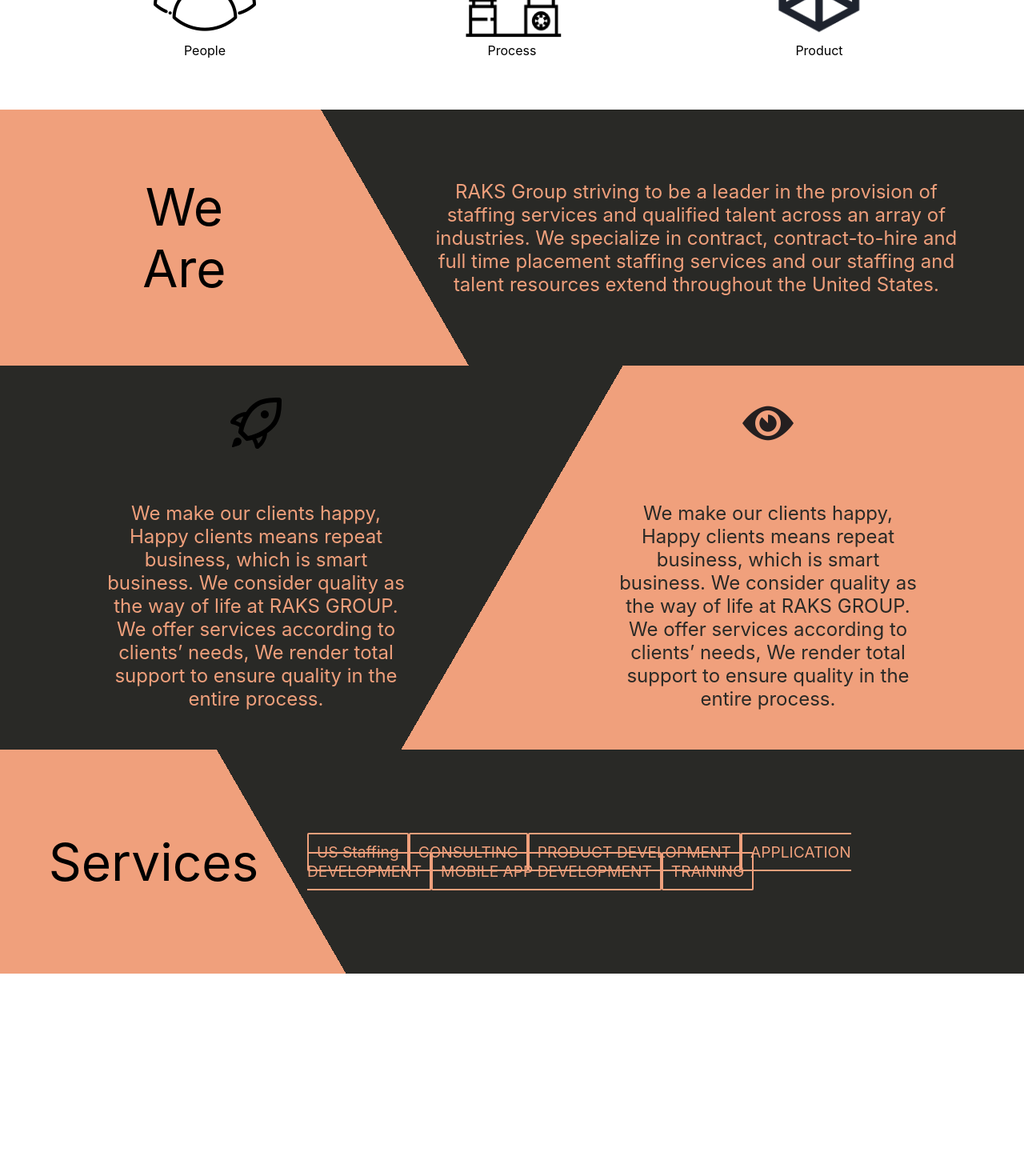
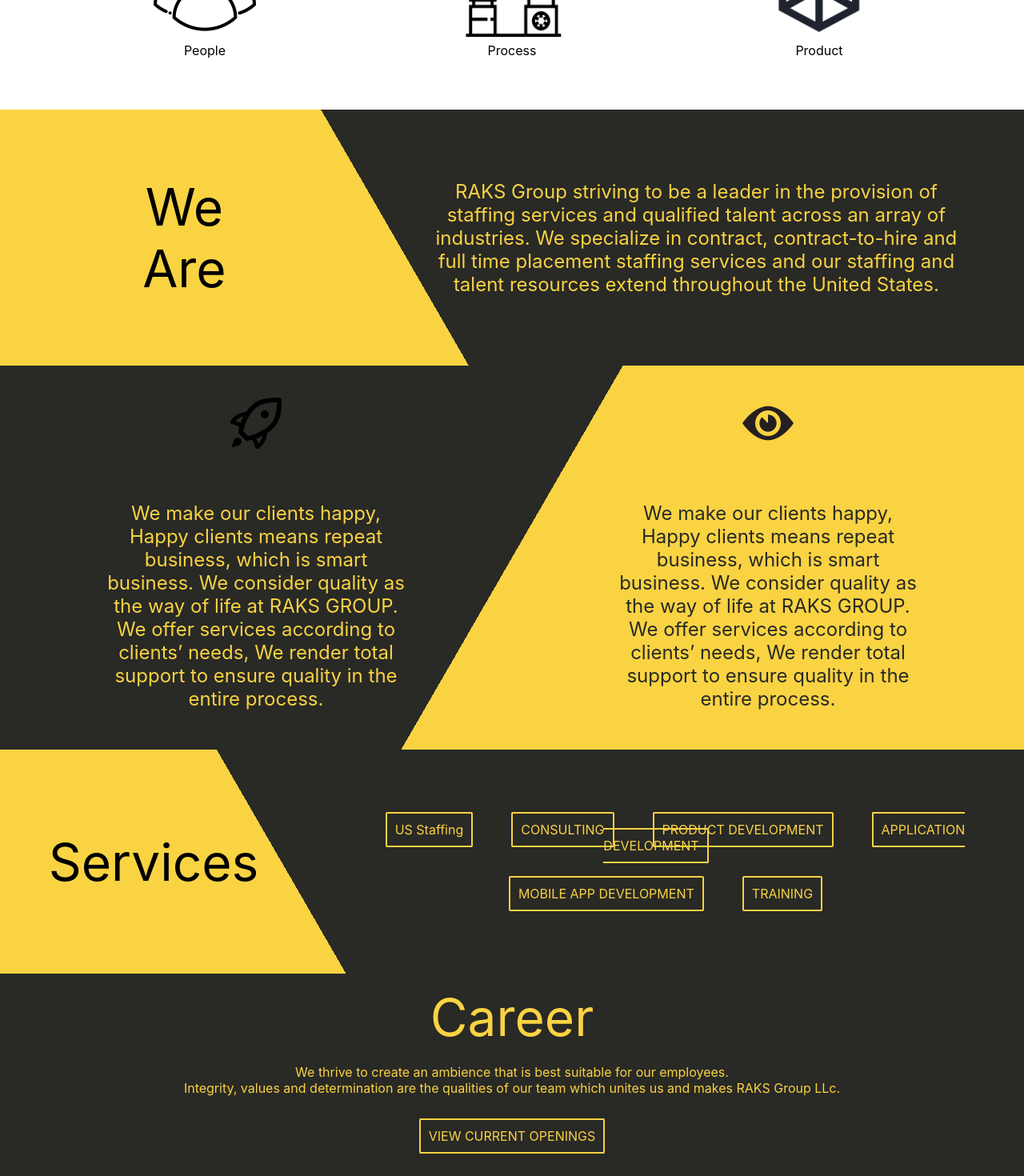
Before and after one commit to NithinKumarAlladi/RAKSGroup, a React (Create React App) app: page /#/ in a window 1280 px wide. Shown: the part 943-2413 px from the top of the page at 80% size. Before the commit the page ends 2160 px from the top, so only its background shows below. Built offline with nearby package versions, Linux system fonts and the light colour scheme.

Commit message:
Home page finished.

```diff
--- a/src/App.css
+++ b/src/App.css
@@ -22,7 +22,7 @@
   height:5vh;
 }
 .activeLink{
-  color:#f0a07c;
+  color:#f9d342;
   font-size:1.2em;
 }
 
--- a/src/App.js
+++ b/src/App.js
@@ -10,7 +10,7 @@
 import ItServices from './ItServices';
 import Career from './Career';
 import logo from "./imgs/logo.png"
-import Nav from './Nav';
+
 
 class App extends Component {
   render() {
@@ -23,7 +23,7 @@
               <NavLink to="/" exact activeClassName="activeLink" className="link" >HOME</NavLink>
               <NavLink to="/about/:null" activeClassName="activeLink" className="link" >ABOUT</NavLink>
               <NavLink to="/usstaffing" activeClassName="activeLink" className="link" >US STAFFING</NavLink>
-              <NavLink to="/itservices" activeClassName="activeLink" className="link" >IT SERVICES</NavLink>
+              <NavLink to="/itservices/:null" activeClassName="activeLink" className="link" >IT SERVICES</NavLink>
               <NavLink to="/contact" activeClassName="activeLink" className="link" >CONTACT</NavLink>
               <NavLink to="/career" activeClassName="activeLink" className="link" >CAREER</NavLink>
             </nav>
@@ -32,7 +32,7 @@
             <Route exact path='/' component={Home} />
             <Route path='/about/:id' component={About} />
             <Route path='/usstaffing' component={UsStaffing} />
-            <Route path='/itservices' component={ItServices} />
+            <Route path='/itservices/:id' component={ItServices} />
             <Route path='/contact' component={Contact} />
             <Route path='/career' component={Career} />
           </div>
--- a/src/Home.css
+++ b/src/Home.css
@@ -14,7 +14,7 @@
 }
 .heading{
     vertical-align: center;
-    color: #f0a07c;
+    color: #f9d342;
     font-size: 7em;
 }
 .imgs{
@@ -34,7 +34,7 @@
 .intro{
     width:100%;
     height:40vh;
-    background-image: linear-gradient(60deg, #f0a07c 40%, #292926 40%);
+    background-image: linear-gradient(60deg, #f9d342 40%, #292926 40%);
     display: flex;
     align-items: center;
 }
@@ -51,12 +51,12 @@
     text-align:center;
     padding:5%;
     font-size: 1.5em;
-    color: #f0a07c;
+    color: #f9d342;
 }
 .mvDiv{
     height:60vh;
     width: 100%;
-    background-image: linear-gradient(-60deg, #f0a07c 50%, #292926 50%);
+    background-image: linear-gradient(-60deg, #f9d342 50%, #292926 50%);
 }
 .mDiv{
     width:50%;
@@ -72,7 +72,7 @@
 .missionP{
     width:30vw;
     font-size: 1.5em;
-    color: #f0a07c;
+    color: #f9d342;
     position: relative;
     top: 40%;
     left: 50%;
@@ -101,7 +101,7 @@
 .servicesDiv{
     height:35vh;
     width:100%;
-    background-image: linear-gradient(60deg, #f0a07c 30%, #292926 30%);
+    background-image: linear-gradient(60deg, #f9d342 30%, #292926 30%);
     align-items: center;
     display: flex;
 }
@@ -112,12 +112,27 @@
 }
 .servicesBL{
     width:70%;
+    text-align: center
 }
 .servicesLink{
     text-decoration: none;
-    border: 2px solid #f0a07c ;
+    border: 2px solid #f9d342 ;
     border-radius: 2px;
     padding:10px;
+    margin:1.5em;
+    color:#f9d342;
+    font-size: 1em;
 }
-
-/* rgb(240,160,124) */
+.servicesLink:hover{
+    color: #292926;
+    background: #f9d342;
+}
+.careerDiv{
+    background: #292926;
+    text-align: center;
+}
+.careerP{
+    color: #f9d342;
+    font-size:1em;
+    padding-top:2vh;
+}
--- a/src/Home.js
+++ b/src/Home.js
@@ -13,7 +13,7 @@
             <Router>
                 <div>
                     <div className="home" >
-                        <p className="heading" >Staffing <br /> <span style={{ fontSize: "1em",color:"#f0a07c" }} >{text}</span></p>
+                        <p className="heading" >Staffing <br /> <span style={{ fontSize: "1em", color: "#f9d342" }} >{text}</span></p>
                     </div>
                     <div className="taglineImgs" >
                         <section className="imgDiv" >
@@ -51,14 +51,28 @@
                     <div className="servicesDiv" >
                         <p className="servicesP" >Services</p>
                         <div className="servicesBL" >
-                            <NavLink to="/" exact activeClassName="activeLink" className="servicesLink" >US Staffing</NavLink>
-                            <NavLink to="/" exact activeClassName="activeLink" className="servicesLink" >CONSULTING</NavLink>
-                            <NavLink to="/" exact activeClassName="activeLink" className="servicesLink" >PRODUCT DEVELOPMENT</NavLink>
-                            <NavLink to="/" exact activeClassName="activeLink" className="servicesLink" >APPLICATION DEVELOPMENT</NavLink>
-                            <NavLink to="/" exact activeClassName="activeLink" className="servicesLink" >MOBILE APP DEVELOPMENT</NavLink>
-                            <NavLink to="/" exact activeClassName="activeLink" className="servicesLink" >TRAINING</NavLink>
-
+                            <NavLink to="/usstaffing" exact className="servicesLink" >US Staffing</NavLink>
+                            <NavLink to="/itservices/:consulting" exact className="servicesLink" >CONSULTING</NavLink>
+                            <NavLink to="/itservices/:pDev" exact className="servicesLink" >PRODUCT DEVELOPMENT</NavLink>
+                            <NavLink to="/itservices/:aDev" exact className="servicesLink" >APPLICATION DEVELOPMENT</NavLink>
+                            <br />
+                            <br />
+                            <br />
+                            <NavLink to="/itservices/:mDev" exact className="servicesLink" >MOBILE APP DEVELOPMENT</NavLink>
+                            <NavLink to="/itservices/:training" exact className="servicesLink" >TRAINING</NavLink>
                         </div>
+                    </div>
+                    <div className="careerDiv" >
+                        <p className="careerP" >
+                            <span style={{ fontSize: "4em", }} >Career</span><br /><br />
+                            We thrive to create an ambience that is best suitable for our employees.
+                        <br />Integrity, values and determination are the qualities of our team which unites us and makes RAKS Group LLc.</p>
+                        <br />
+                        <br />
+                        <NavLink to="/career" className="servicesLink" >VIEW CURRENT OPENINGS</NavLink>
+                        <br />
+                        <br />
+                        <br />
                     </div>
                 </div>
             </Router>
--- a/src/ItServices.js
+++ b/src/ItServices.js
@@ -1,10 +1,20 @@
 import React, { Component } from 'react';
 
 export default class ItServices extends Component {
+    state = {
+        id: null
+    }
+    componentDidMount() {
+        const { id } = this.props.match.params;
+        this.setState({
+            id: id,
+        })
+    }
     render() {
         return (
             <div>
-                this is it services
+                this is some text
+                {this.state.id}
             </div>
         );
     }
```
